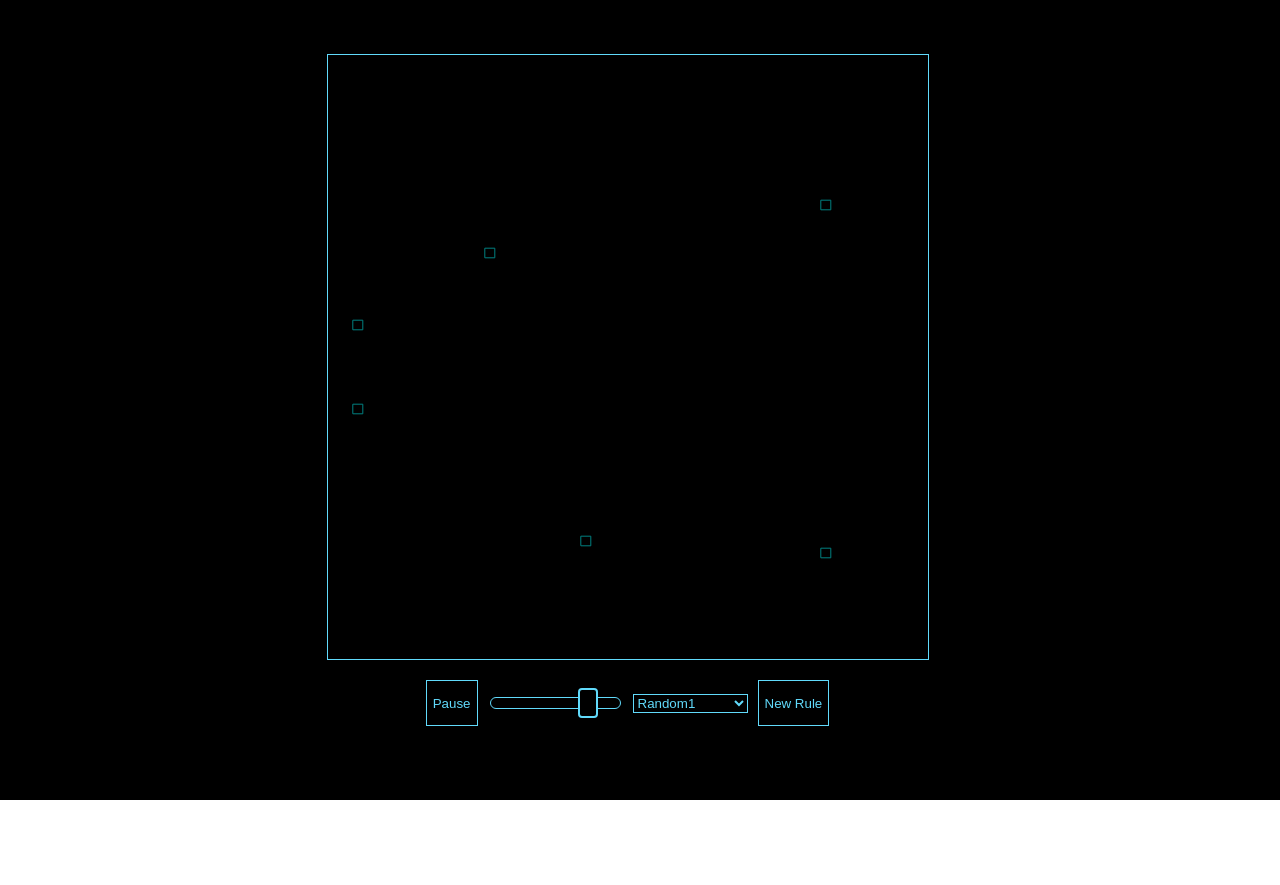
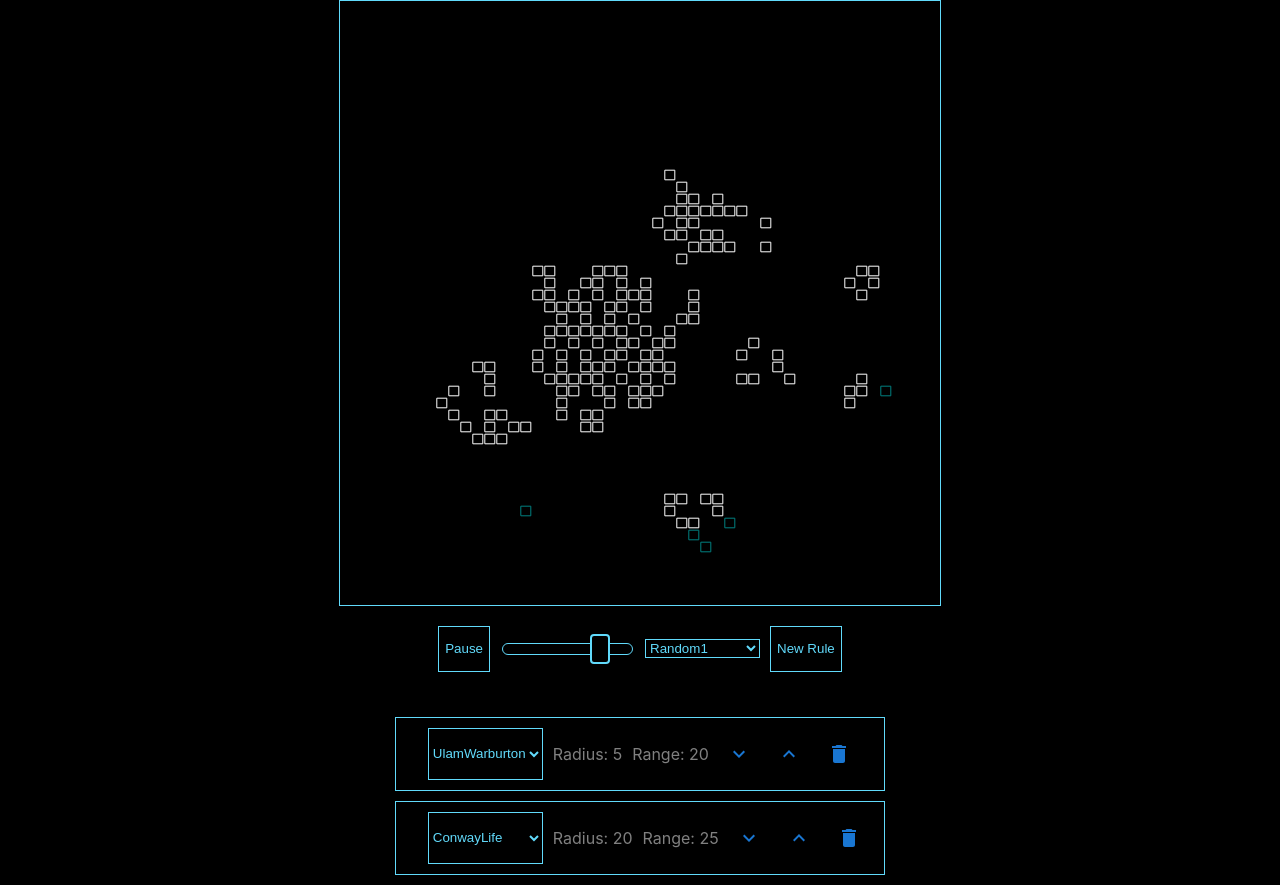
Before and after one commit to NLZ432/automata, a React (Create React App) app: page / in a window 1280 px wide. Before the commit the page ends 800 px from the top, so only its background shows below. Built offline with nearby package versions, Linux system fonts and the light colour scheme.

Commit message:
pretty presets

```diff
--- a/src/App.tsx
+++ b/src/App.tsx
@@ -15,6 +15,10 @@ import { Random1 } from './automata/rules/Random/Random1';
 function App() {
   const grid = new HyperGrid(Random1, 50);
 
+  // pretty presets :3
+  grid.addWanderingZone(new WanderingZone(UlamWarburton, 5, 25, 25, 1, 20))
+  grid.addWanderingZone(new WanderingZone(ConwayLife, 20, 25, 25, 1, 25))
+
   grid.setRunning(true);
 
   return (
--- a/src/components/GridController/GridController.tsx
+++ b/src/components/GridController/GridController.tsx
@@ -91,7 +91,7 @@ export default function GridController(props: { grid: HyperGrid }) {
     }
 
     return (
-        <div style={{display: 'flex', flexDirection: 'row', gap: '25px', alignItems: ''}}>
+        <div style={{display: 'flex', flexDirection: 'column', gap: '25px', alignItems: ''}}>
             <div style={{display: 'flex', flexDirection: 'column', alignItems: 'center'}}>
                 <GridDisplay grid={props.grid} newZone={newZone} onClick={onGridClick}/>
                 { controllerState != ControllerState.Normal && <p>Click the grid three times to define the location, radius, and range of the rule.</p> }
```
